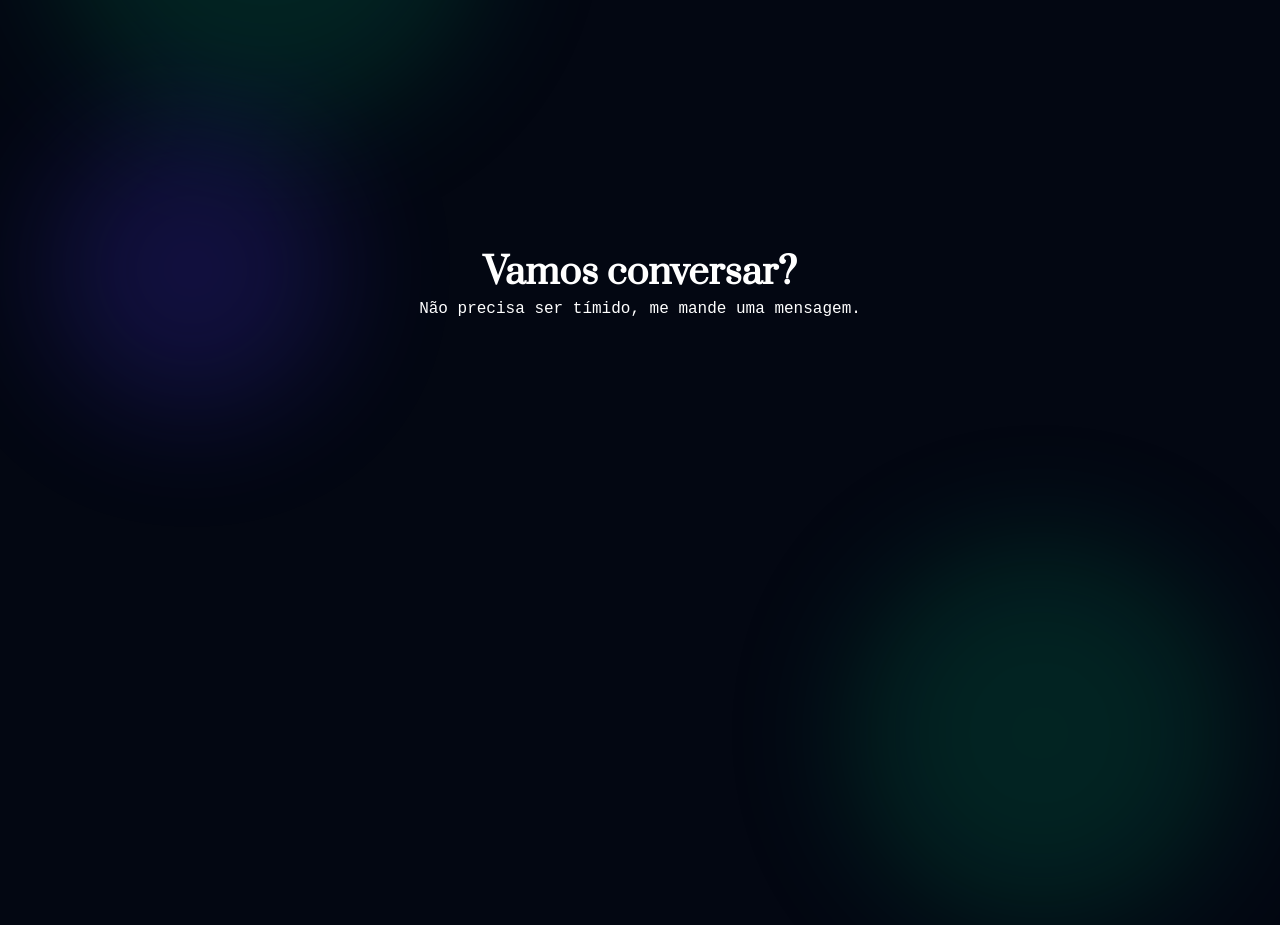
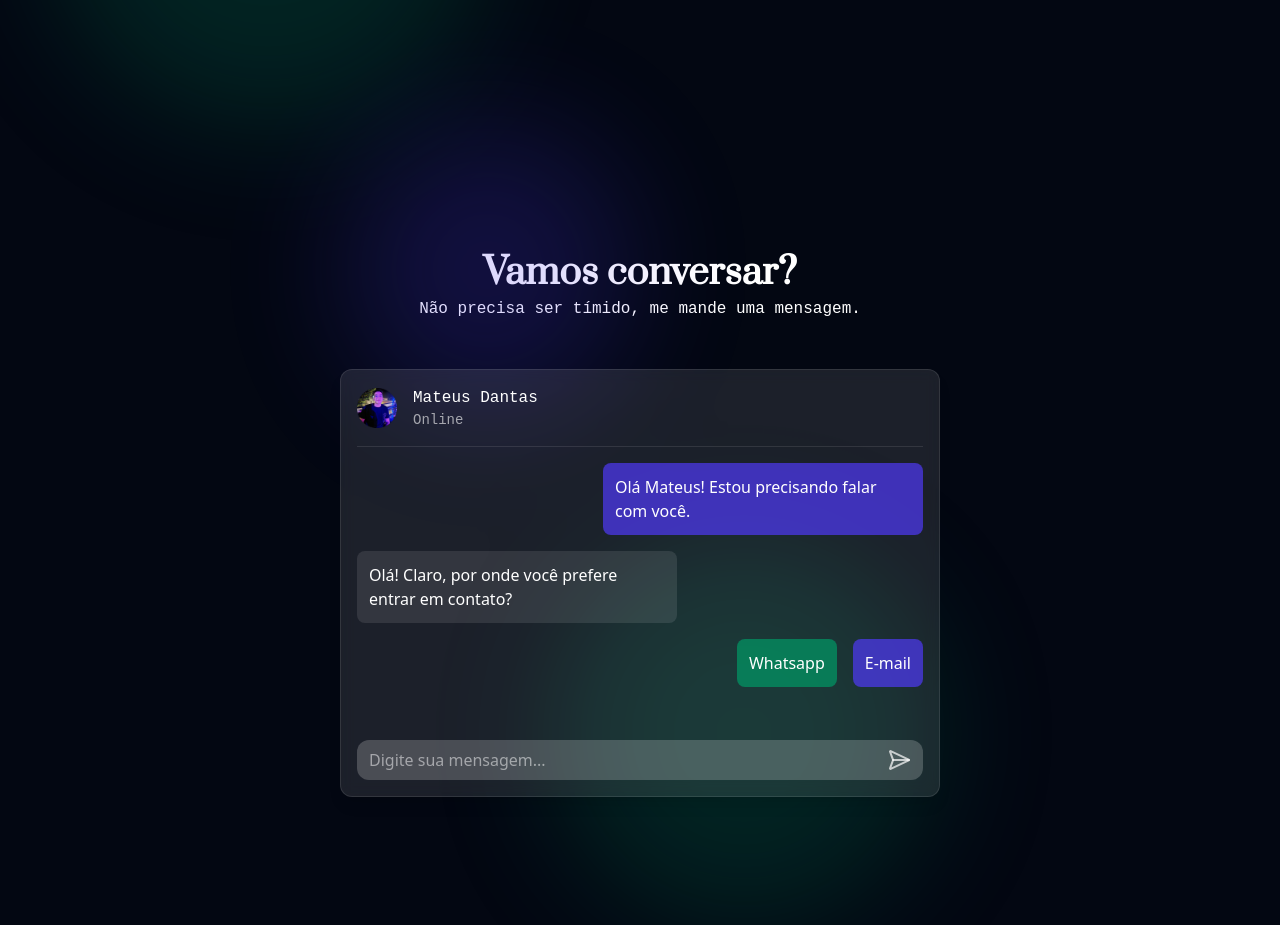
Before and after one commit to mtzdantas/web-portfolio, a React (Vite) app: page / in a window 1280 px wide. Shown: the part 4680-5605 px from the top of the page. Built offline with nearby package versions, Linux system fonts and the light colour scheme; a web font is replaced by a local one.

Commit message:
feat: adicionado lógica e estilização da tela de contato

```diff
--- a/src/screens/Contact.tsx
+++ b/src/screens/Contact.tsx
@@ -1,15 +1,132 @@
-export default function Skills() {
+import { useState, useEffect, useRef } from "react";
+import { SendHorizontal } from "lucide-react";
+
+export default function Contact() {
+  const [messages, setMessages] = useState([
+    { sender: "user", text: "Olá Mateus! Estou precisando falar com você." },
+    { sender: "mateus", text: "Olá! Claro, por onde você prefere entrar em contato?" },
+  ]);
+  const [input, setInput] = useState("");
+  const [contactMethod, setContactMethod] = useState<"whatsapp" | "email" | null>(null);
+  const [hasSentMessage, setHasSentMessage] = useState(false);
+
+  const messagesEndRef = useRef<HTMLDivElement | null>(null);
+
+  useEffect(() => {
+    if (contactMethod) {
+      messagesEndRef.current?.scrollIntoView({ behavior: "smooth" });
+    }
+  }, [messages]);
+
+  const sendMessage = () => {
+    if (!input.trim() || !contactMethod || hasSentMessage) return;
+
+    setMessages(prev => [
+      ...prev,
+      { sender: "user", text: input },
+      { sender: "mateus", text: "Em breve estarei te respondendo, obrigado por entrar em contato!" }
+    ]);
+
+    const encodedMessage = encodeURIComponent(input);
+
+    if (contactMethod === "whatsapp") {
+      const whatsappNumber = "5584998018880";
+      window.open(`https://wa.me/${whatsappNumber}?text=${encodedMessage}`, "_blank");
+    }
+
+    if (contactMethod === "email") {
+      const email = "mtzdantas@gmail.com";
+      const subject = encodeURIComponent("Suporte | Contato via Portfolio");
+      window.open(`mailto:${email}?subject=${subject}&body=${encodedMessage}`, "_blank");
+    }
+
+    setInput("");
+    setHasSentMessage(true);
+  };
+
+  const chooseContactMethod = (method: "whatsapp" | "email") => {
+    setContactMethod(method);
+
+    setMessages(prev => [
+      ...prev,
+      { sender: "user", text: method === "whatsapp" ? "Whatsapp" : "E-mail" },
+      { sender: "mateus", text: "Entendi, agora me fala, do que você precisa?" }
+    ]);
+  };
+
   return (
-    <section id="contact" className="flex flex-col h-screen relative py-24 sm:py-32">
+    <section id="contact" className="flex flex-col items-center h-screen relative py-24 sm:py-32">
       {/* Detalhes Background */}
       <div className="absolute inset-0 opacity-20 pointer-events-none">
-        <div className="absolute top-0 left-0 w-72 h-72 bg-indigo-600 rounded-full blur-3xl"></div>
-        <div className="absolute bottom-0 right-0 w-96 h-96 bg-emerald-600 rounded-full blur-3xl"></div>
+        <div className="absolute top-0 left-1/4 w-72 h-72 bg-indigo-600 rounded-full blur-3xl"></div>
+        <div className="absolute bottom-0 right-1/4 w-96 h-96 bg-emerald-600 rounded-full blur-3xl"></div>
       </div>
 
-      <h2 className="font-semibold text-3xl xl:text-4xl text-center">Vamos conversar? </h2>
+      <h2 className="font-semibold text-3xl xl:text-4xl text-center">Vamos conversar?</h2>
       <p className="mt-1 text-center">Não precisa ser tímido, me mande uma mensagem.</p>
 
+      <div className="flex flex-col mt-12 p-4 w-full sm:w-[600px] h-[450px] bg-white/10 border border-white/10 hover:border-white/20 rounded-xl shadow-lg backdrop-blur-sm transition-all duration-200">
+        <div className="flex items-center gap-4 w-full border-b border-white/10 pb-4 mb-4">
+          <img src="me.png" alt="Foto de perfil" className="h-10 w-10" />
+          <div>
+            <p>Mateus Dantas</p>
+            {
+              !hasSentMessage ? (
+                <p className="text-sm opacity-60">Online</p>
+              ) : (
+                <p className="text-sm opacity-60">Offline</p>
+              )
+            }
+          </div>
+        </div>
+
+        <div className="flex flex-1 flex-col gap-4 overflow-y-hidden text-white">
+          {messages.map((msg, index) => (
+            <div
+              key={index}
+              className={`p-3 rounded-lg max-w-60 sm:max-w-xs ${
+                msg.sender === "user"
+                  ? "self-end bg-indigo-600/70"
+                  : "bg-white/10"
+              }`}
+            >
+              {msg.text}
+            </div>
+          ))}
+
+          {!contactMethod && (
+            <div className="flex self-end gap-4">
+              <button
+                onClick={() => chooseContactMethod("whatsapp")}
+                className="bg-emerald-600/70 p-3 rounded-lg max-w-xs"
+              >
+                Whatsapp
+              </button>
+              <button
+                onClick={() => chooseContactMethod("email")}
+                className="bg-indigo-600/70 p-3 rounded-lg max-w-xs"
+              >
+                E-mail
+              </button>
+            </div>
+          )}
+          <div ref={messagesEndRef} />
+        </div>
+
+        <div className="flex bg-white/20 px-3 py-2 rounded-xl w-full mt-4 items-center">
+          <input
+            type="text"
+            value={input}
+            onChange={(e) => setInput(e.target.value)}
+            placeholder="Digite sua mensagem..."
+            className="flex-1 bg-transparent text-white outline-none placeholder-white/50"
+            disabled={!contactMethod || hasSentMessage}
+          />
+          <button onClick={sendMessage} disabled={!contactMethod || hasSentMessage}>
+            <SendHorizontal className="text-white/70" />
+          </button>
+        </div>
+      </div>
     </section>
   );
 }
--- a/src/screens/Skills.tsx
+++ b/src/screens/Skills.tsx
@@ -78,7 +78,7 @@ export default function Skills() {
           >
             <div
               key={categoryName}
-              className="glass-effect backdrop-blur-md rounded-xl p-6 shadow-lg"
+              className="glass-effect rounded-xl p-6 shadow-lg"
             >
               <div className="flex items-center mb-6 gap-2">
                 <span style={{background: `linear-gradient(to right, ${category?.color1}, ${category?.color2})`,}}className="p-2 rounded-full text-white">{category?.icon}</span>
```
Also changed, not shown: public/me.png (added).
